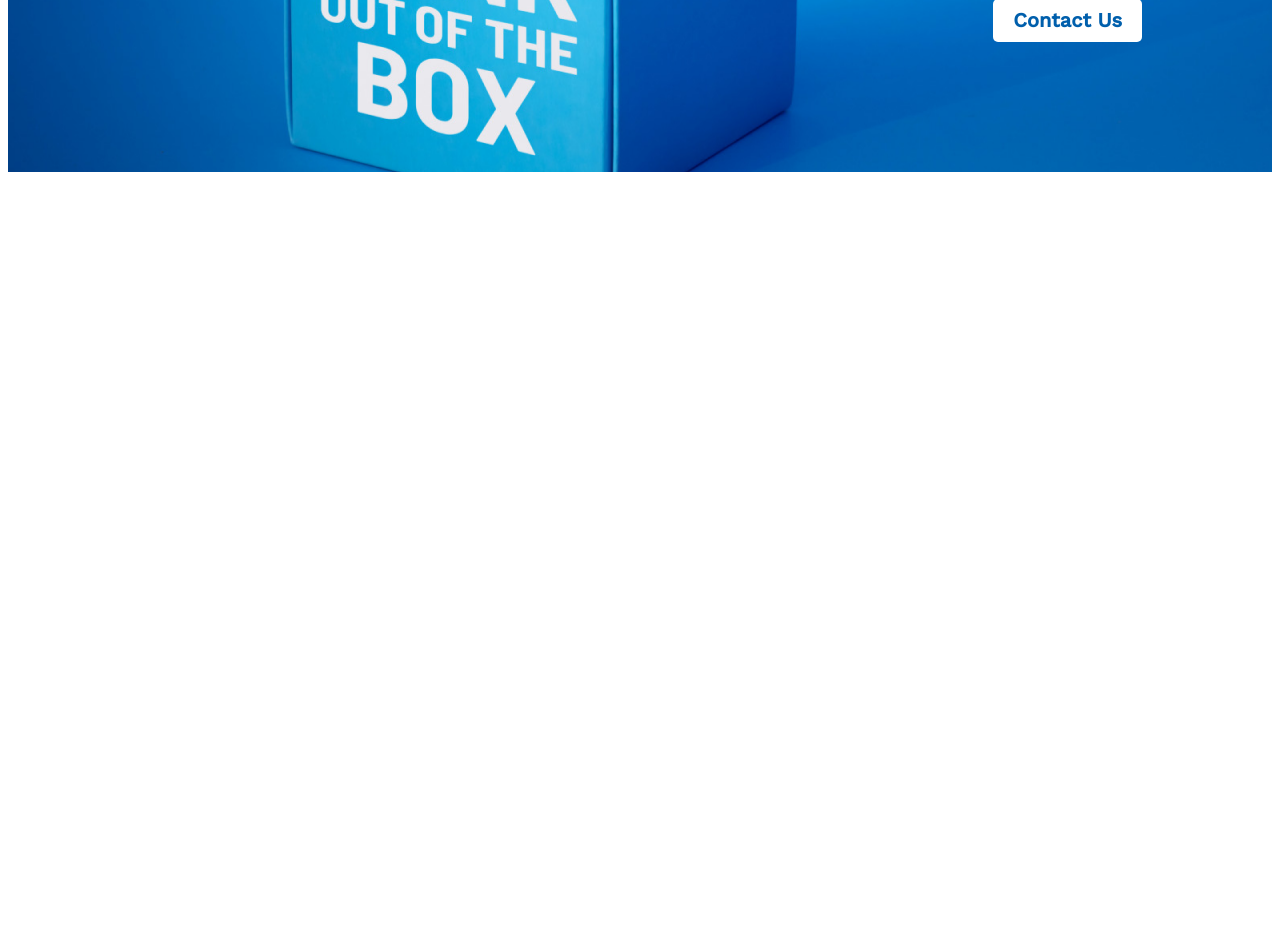
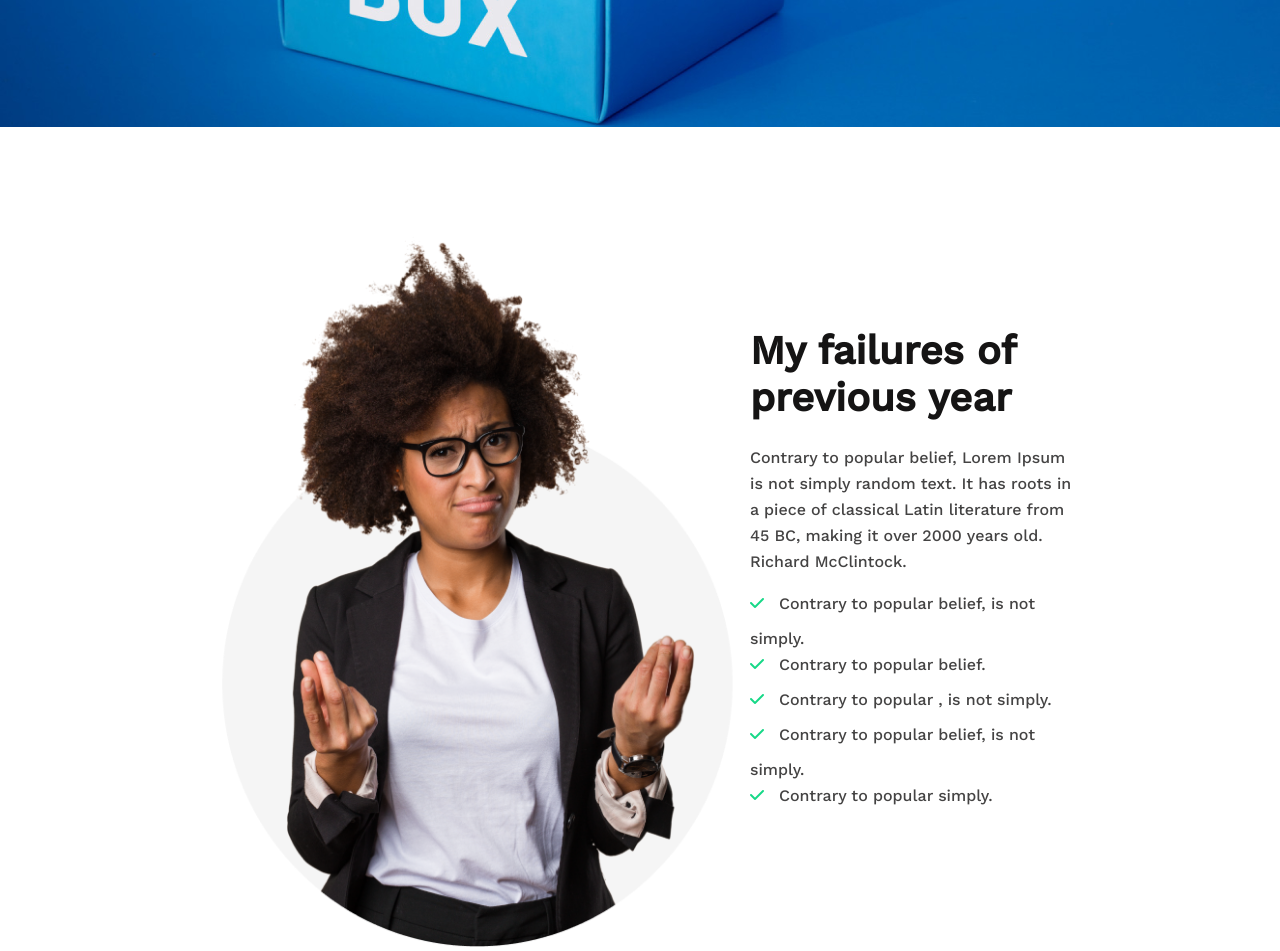
Before and after one commit to ahkamulbd/ResetB6Assignment1, a plain HTML site: page index.html in a window 1280 px wide. Shown: the part 538-1489 px from the top of the page. Before the commit the page ends 800 px from the top, so only its background shows below. Drawn offline with nearby package versions, Linux system fonts and the light colour scheme.

Commit message:
My Failure Section done

```diff
--- a/css/style.css
+++ b/css/style.css
@@ -1,5 +1,6 @@
 * {
     font-family: 'Work Sans', sans-serif;
+    margin: 0;
 }
 
 header {
@@ -8,7 +9,7 @@ header {
     padding: 130px;
     background-image: url('../images/banner/banner3.png');
     background-repeat: no-repeat;
-    background-position: left;
+    background-position: left bottom;
 }
 
 header section {
@@ -43,5 +44,60 @@ header section p {
     border: none;
     border-radius: 5px;
     padding: 10px 20px;
+}
 
+/* ========================
+    Style of Main Section
+=========================== */
+main {
+    margin-left: 200px;
+    margin-right: 200px;
 }
+
+/* Style of My Failure Section */
+
+.my-failure {
+    display: flex;
+    margin-top: 100px;
+}
+
+#failure-description {
+    /* background-color: #af1a1a; */
+    margin-top: 100px;
+}
+
+#failure-description h2 {
+    font-weight: 700;
+    font-size: 40px;
+    line-height: 47px;
+    color: #151414;
+    margin-bottom: 24px;
+}
+
+#failure-description p {
+    font-weight: 400;
+    font-size: 16px;
+    line-height: 26px;
+    color: #444343;
+    margin-bottom: 16px;
+}
+
+#failure-description ul {
+    list-style-type: none;
+    margin-left: 0;
+    padding-left: 0;
+}
+
+#failure-description ul li {
+    font-style: normal;
+    font-weight: 400;
+    font-size: 16px;
+    line-height: 26px;
+    color: #444343;
+}
+
+.check-mark {
+    color: #16D887;
+    margin-right: 15px;
+    margin-bottom: 15px;
+}
--- a/index.html
+++ b/index.html
@@ -15,6 +15,9 @@
     <link rel="preconnect" href="https://fonts.gstatic.com" crossorigin>
     <link href="https://fonts.googleapis.com/css2?family=Work+Sans:wght@500&display=swap" rel="stylesheet">
 
+    <!-- Font Awesome Kit -->
+    <script src="https://kit.fontawesome.com/5b095c110d.js" crossorigin="anonymous"></script>
+
 </head>
 
 <body>
@@ -26,7 +29,36 @@
             <button class="btn-primary">Contact Us</button>
         </section>
     </header>
-    <main></main>
+
+    <main>
+        <!-- ===================
+            Main Section
+        ======================= -->
+
+        <!-- My Failure Section -->
+        <section class="my-failure">
+            <div>
+                <img src="images/person.png" alt="Person Image" width="550" height="720">
+            </div>
+            <div id="failure-description">
+                <h2>My failures of
+                    previous year</h2>
+                <p>Contrary to popular belief, Lorem Ipsum is not
+                    simply random text. It has roots in a piece of
+                    classical Latin literature from 45 BC, making it over
+                    2000 years old. Richard McClintock.</p>
+                <ul>
+                    <li><i class="fa-solid fa-check check-mark"></i>Contrary to popular belief, is not simply.</li>
+                    <li><i class="fa-solid fa-check check-mark"></i>Contrary to popular belief.</li>
+                    <li><i class="fa-solid fa-check check-mark"></i>Contrary to popular , is not simply.</li>
+                    <li><i class="fa-solid fa-check check-mark"></i>Contrary to popular belief, is not simply.</li>
+                    <li><i class="fa-solid fa-check check-mark"></i>Contrary to popular simply.</li>
+                </ul>
+            </div>
+
+        </section>
+
+    </main>
     <footer></footer>
 </body>
 
```
